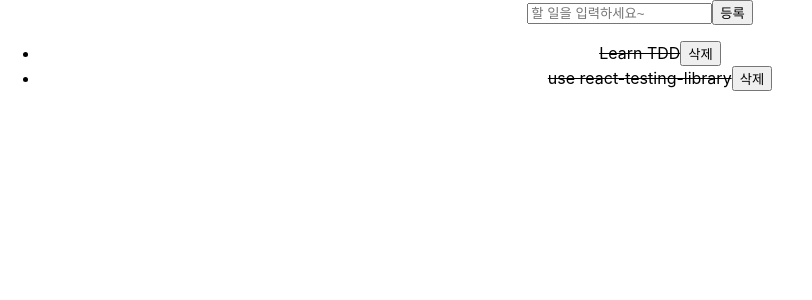
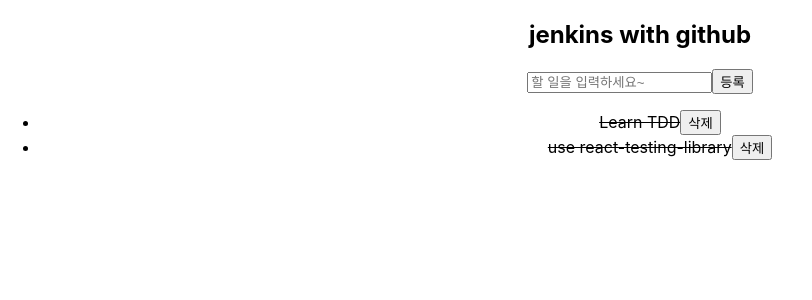
Before and after one commit to gxdnxs/rtl-tdd-todos, a React (Create React App) app: page / in a window 1280 px wide. Shown: the top 300 px of the page, without its empty margins (0-812 px from the left). Built offline with nearby package versions, Linux system fonts and the light colour scheme.

Commit message:
jenkins with github test

```diff
--- a/src/App.js
+++ b/src/App.js
@@ -6,6 +6,7 @@
 function App() {
   return (
     <div className="App">
+      <h2>jenkins with github</h2>
         <TodoApp />
     </div>
   );
```
